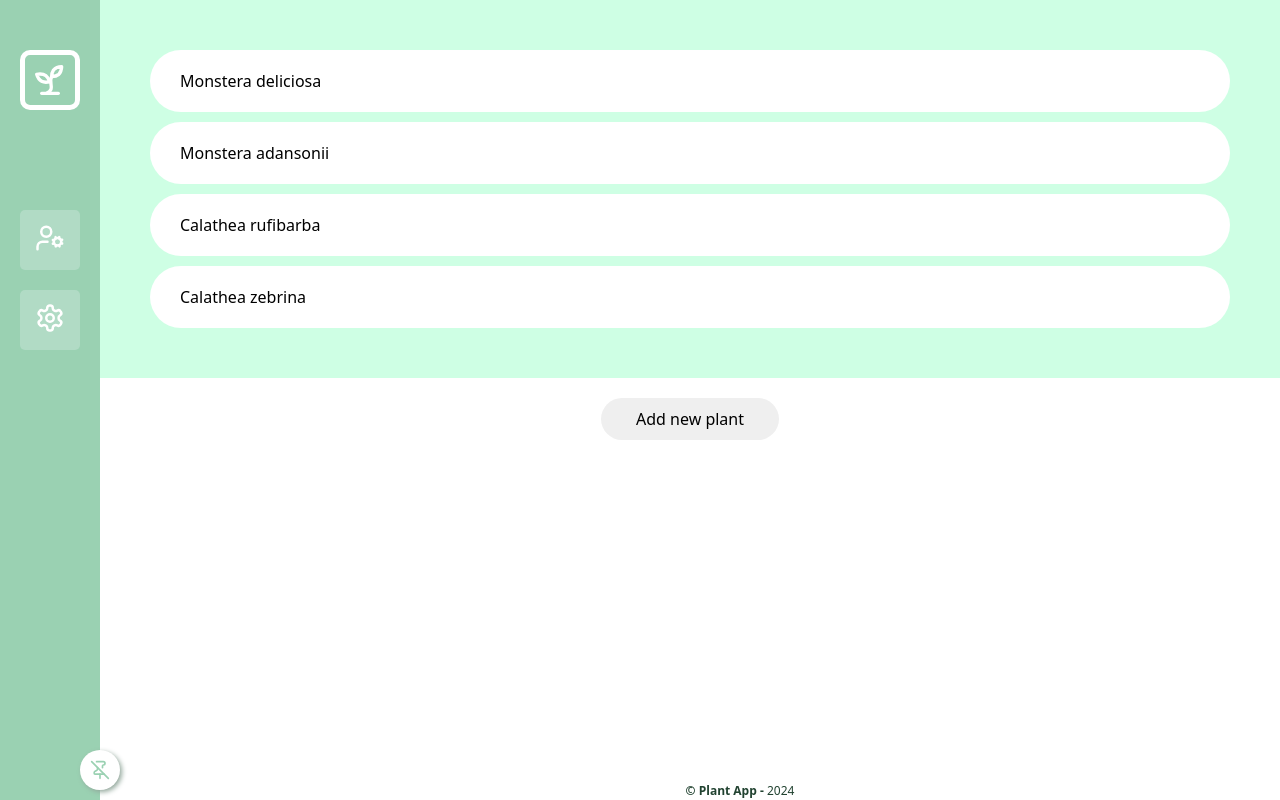
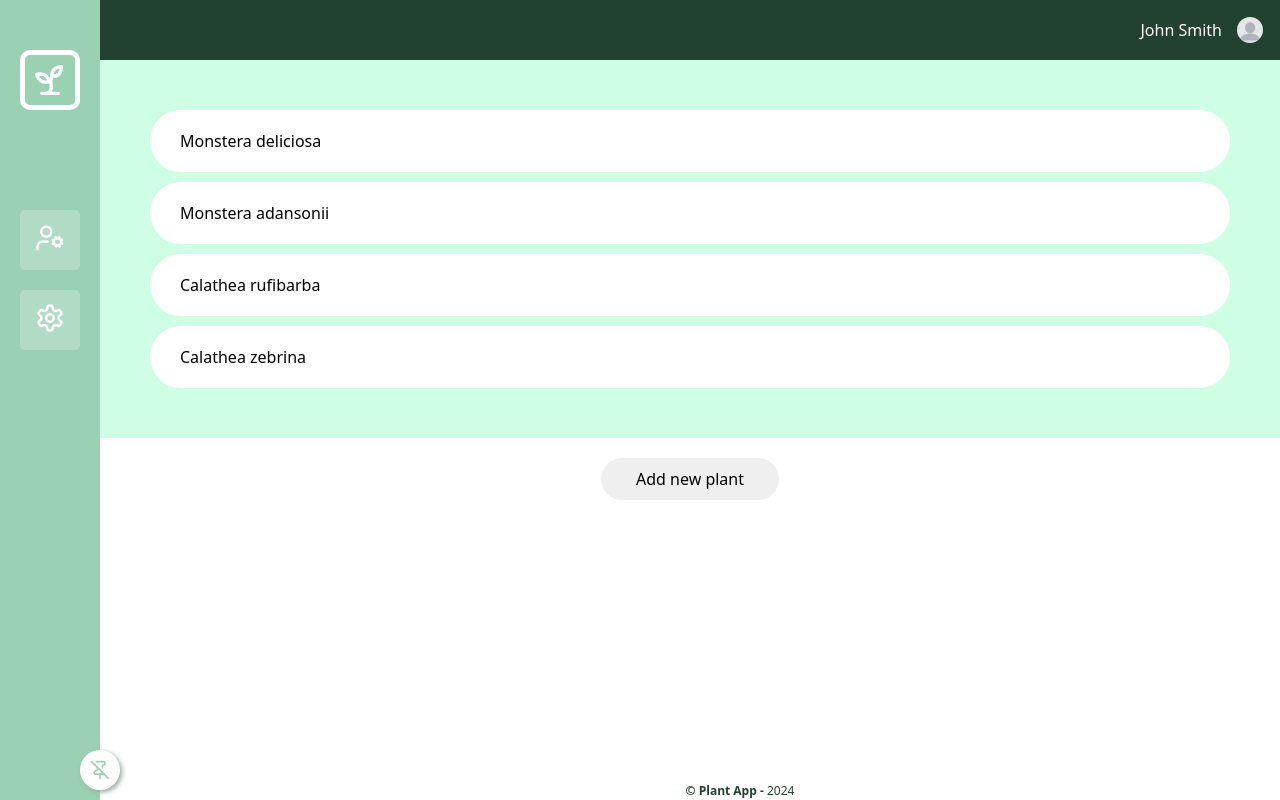
Before and after one commit to ngoosen/gardening-app, a Next.js app: page /admin in a window 1280 px wide. Built offline with nearby package versions, Linux system fonts and the light colour scheme.

Commit message:
feat: add header

```diff
--- a/app/admin/page.tsx
+++ b/app/admin/page.tsx
@@ -1,7 +1,13 @@
+import Header from "../components/ui/Header";
 import PlantList from "./components/PlantList";
 
 export default async function Home() {
   return (
-    <PlantList />
+    <>
+      <Header />
+      <section>
+        <PlantList />
+      </section>
+    </>
   );
 }
--- /dev/null
+++ b/app/components/ui/Header.tsx
@@ -0,0 +1,19 @@
+import Image from "next/image";
+
+import styles from "@/style/components/ui/Header.module.scss";
+
+import placeholderProfilePicture from "@/public/img/blank-profile-picture-973460_1280.webp";
+import Link from "next/link";
+
+export default function Header(): JSX.Element {
+  return (
+    <header className={styles.main}>
+      <Link href="#" className={styles.profile_link}>
+        <p>John Smith</p>
+        <div className={styles.user}>
+          <Image src={placeholderProfilePicture} alt="Your profile picture" className={styles.profile_picture} />
+        </div>
+      </Link>
+    </header>
+  );
+}
--- /dev/null
+++ b/style/components/ui/Header.module.scss
@@ -0,0 +1,53 @@
+@import "../../variables";
+
+.main {
+  display: flex;
+  align-items: center;
+
+  width: 100%;
+  height: 60px;
+
+  padding: 12px;
+
+  background-color: $dark_green;
+
+  transition: all .2s;
+
+  .profile_link {
+    display: flex;
+    align-items: center;
+    gap: 10px;
+
+    height: 100%;
+
+    margin-left: auto;
+
+    color: #ffffff;
+    text-decoration: none;
+
+    .user {
+      height: 100%;
+
+      padding: 3px;
+
+      border-radius: 100%;
+      border: 2px solid $dark_green;
+
+      .profile_picture {
+        width: auto;
+        height: 100%;
+
+        border-radius: 100%;
+      }
+    }
+
+    &:hover {
+      cursor: pointer;
+      text-decoration: underline;
+
+      .user {
+        border-color: $primary_green;
+      }
+    }
+  }
+}
```
Also changed, not shown: public/img/blank-profile-picture-973460_1280.webp (added).
